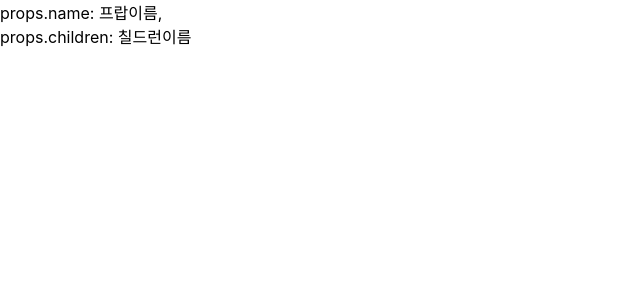
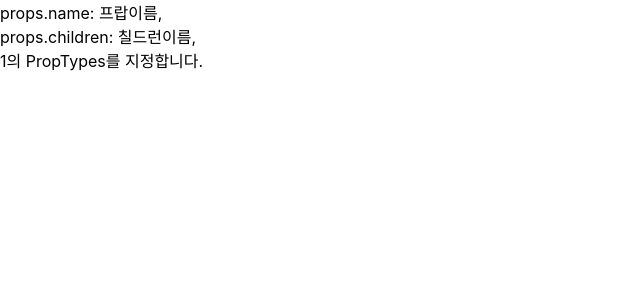
Before and after one commit to yangux/react-velopert, a React (Create React App) app: page / in a window 1280 px wide. Shown: the top 300 px of the page, without its empty margins (0-640 px from the left). Built offline with nearby package versions, Linux system fonts and the light colour scheme.

Commit message:
PropTypes

```diff
--- a/src/092-MyComponent.js
+++ b/src/092-MyComponent.js
@@ -1,11 +1,13 @@
 import React, {Component} from 'react';
+import PropTypes from 'prop-types';
 
-const MyComponent = ({name, children}) => { // 비구조화 할당 문법 파라미터에 바로 쓰기
+const MyComponent = ({name, children, favoriteNumber}) => { // 비구조화 할당 문법 파라미터에 바로 쓰기
     // const {name, children} = props; // 비구조화 할당 문법
     return (
         <div>
             props.name: {name}, <br />
-            props.children: {children}
+            props.children: {children}, <br />
+            {favoriteNumber}의 PropTypes를 지정합니다.
         </div>
     )
 }
@@ -14,4 +16,9 @@ MyComponent.defaultProps = {
     name: '기본이름'
 }
 
+MyComponent.propTypes = {
+    name: PropTypes.string,
+    favoriteNumber: PropTypes.number.isRequired
+}
+
 export default MyComponent;
--- a/src/App.js
+++ b/src/App.js
@@ -4,7 +4,7 @@ import MyComponent from './092-MyComponent';
 
 function App() {
   return (
-    <MyComponent name="프랍이름">칠드런이름</MyComponent>
+    <MyComponent name="프랍이름" favoriteNumber={1}>칠드런이름</MyComponent>
   );
 }
 
```
